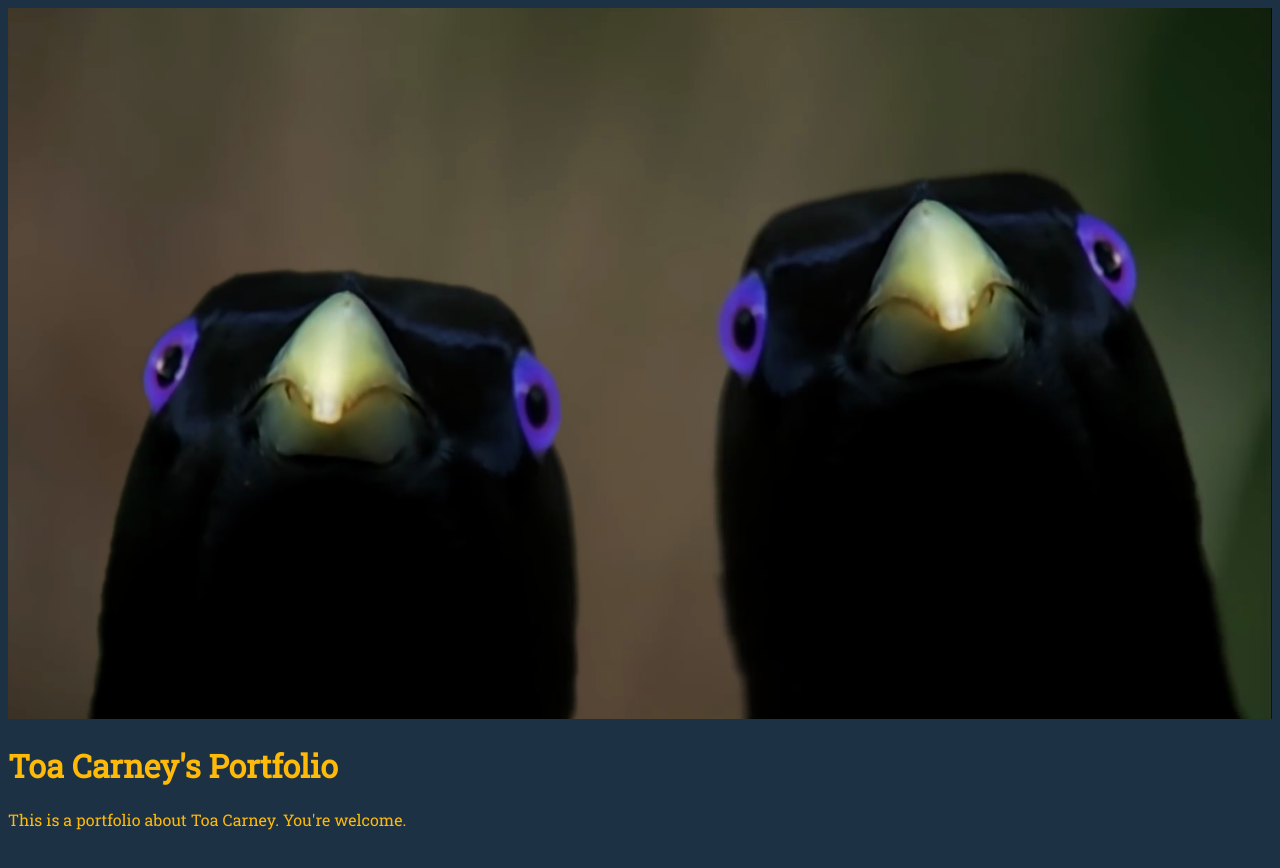
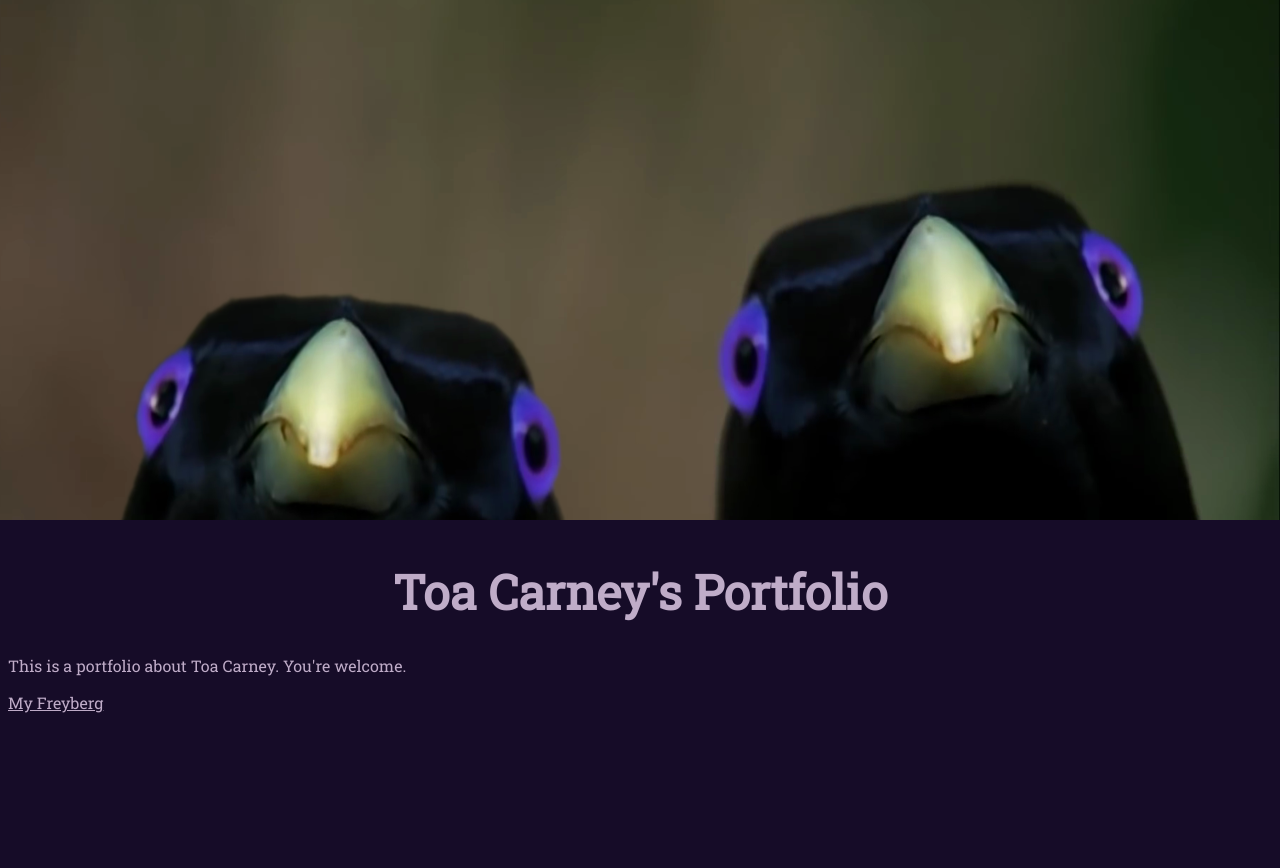
Before and after one commit to MisterToaCarney/computing-portfolio, a plain HTML site: page index.html in a window 1280 px wide. Before the commit the page ends 846 px from the top, so only its background shows below. Drawn offline with Linux system fonts and the light colour scheme.

Commit message:
Major update

```diff
--- a/index.html
+++ b/index.html
@@ -6,34 +6,65 @@
   <link href="https://fonts.googleapis.com/css?family=Roboto+Slab" rel="stylesheet">
 
   <style>
+  /* Coolors Exported Palette - coolors.co/03bbc0-52d1dc-adeee3-c9ddff-272727 */
+
+  /* HSL */
+  :root {
+    --color1: #160C28;
+    --color2: #F61067;
+    --color3: #00F0B5;
+    --color4: #4A4063;
+    --color5: #BFACC8;
+  }
   img {
+    box-sizing: border-box;
     width: 100%;
+    border: 0.5em solid;
+    border-color: var(--color5);
   }
   h1 {
-    color: #FFBA08;
-    font-family: 'Roboto Slab', serif;
+    text-align: center;
+    font-size: 3em;
+    color: var(--color5);
   }
   p {
-    color: #FFBA08;
+    color: var(--color5);
+  }
+
+  a {
+    color: var(--color5);
+  }
+  a:hover {
+    color: var(--color3);
+  }
+
+  body {
     font-family: 'Roboto Slab', serif;
+    background-image: url("images/bird.png");
+    background-repeat: no-repeat;
+    background-attachment: fixed;
+    background-size: 100%;
+    background-color: var(--color4);
+    margin: 0;
   }
-  body {
-    background-color: #1C3144;
+  div.main {
+    margin-top: 32.5em;
+    padding: 0.5em;
+    padding-bottom: 30em;
+    background-color: var(--color1);
   }
   </style>
 
   <title>Toa Carney's Portfolio</title>
 </head>
-
 <body>
-  <a href="http://myfreyberg.com/carney/">
-    <img src="/images/bird.png">
-  </a>
+  <div class="main">
     <h1>Toa Carney's Portfolio</h1>
     <p>
       This is a portfolio about Toa Carney. You're welcome.
     </p>
-
+    <a href="http://myfreyberg.com/carney/">My Freyberg</a>
+  </div>
 </body>
 
 </html>
```
Lines whose indentation alone changed are shown as unchanged.
